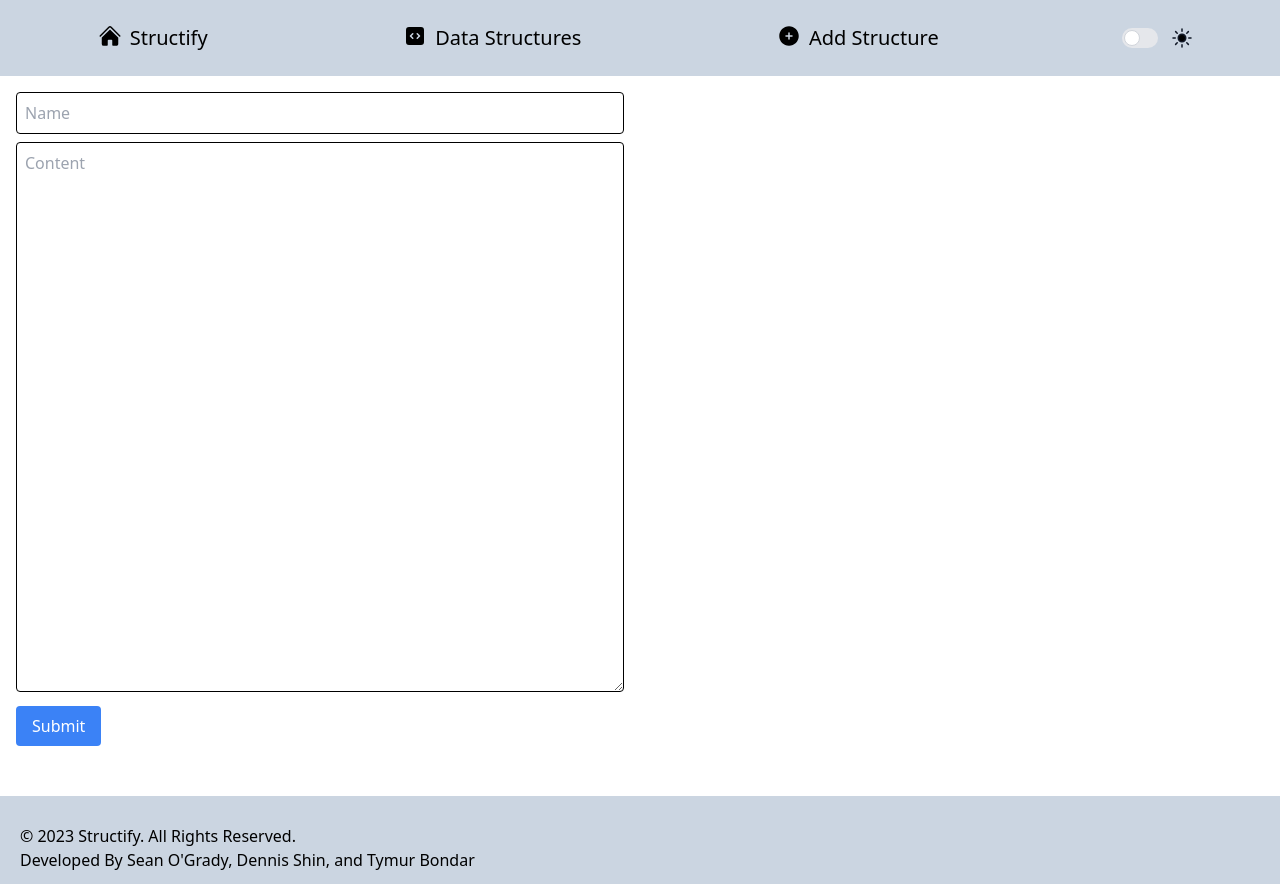
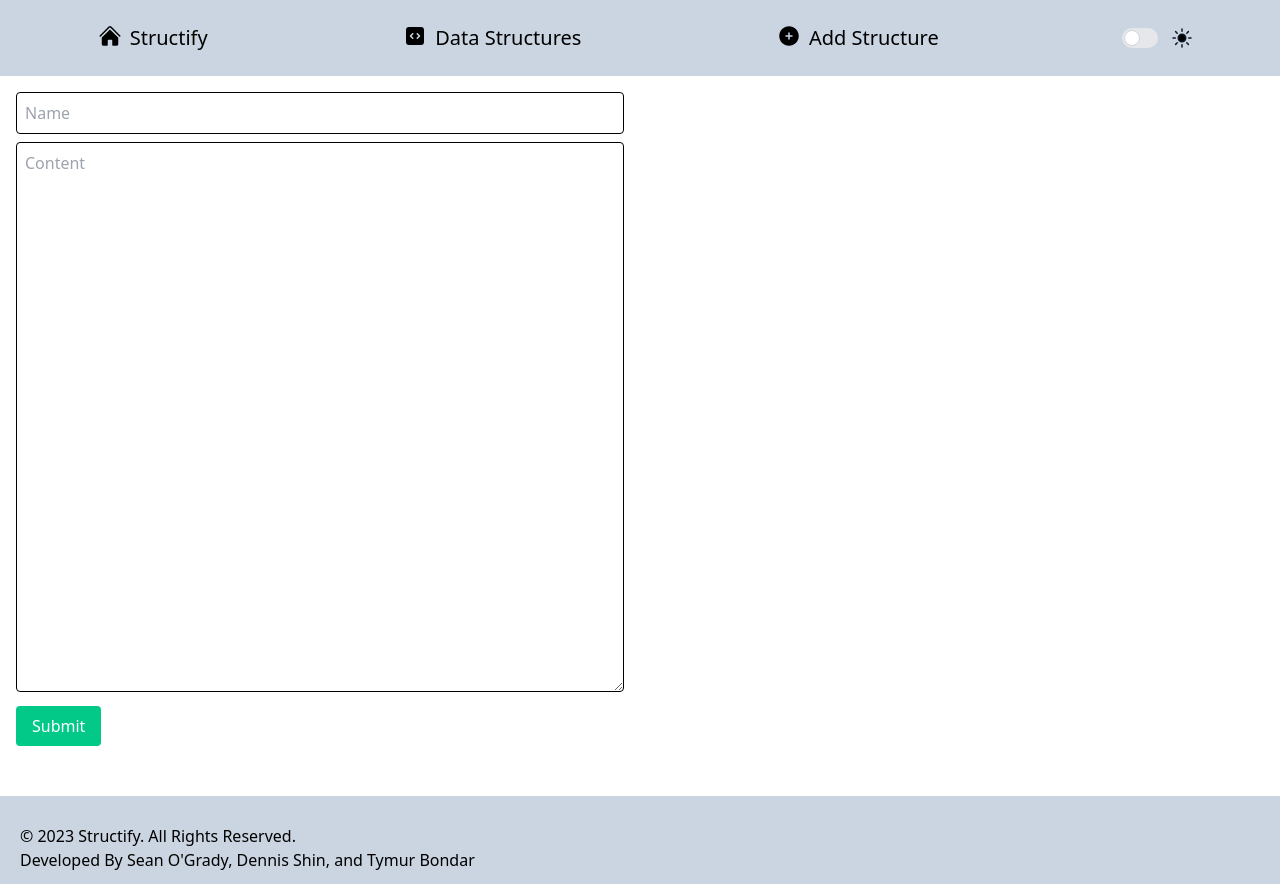
Before and after one commit to sean-a-ogrady/data-structure-learning-app, a React (Vite) app: page /add in a window 1280 px wide. Built offline with nearby package versions, Linux system fonts and the light colour scheme.

Commit message:
change collor of the button

```diff
--- a/src/routes/addStructureForm.jsx
+++ b/src/routes/addStructureForm.jsx
@@ -64,7 +64,7 @@ export default function AddStructureForm({ url }) {
         <div className="flex justify-start">
           <button
             type="submit"
-            className="px-4 py-2 bg-blue-500 text-white rounded hover:bg-blue-600 focus:outline-none focus:bg-blue-700"
+            className="px-4 py-2 bg-green-dark text-white rounded hover:bg-green-800 focus:outline-none"
           >
             Submit
           </button>
```
